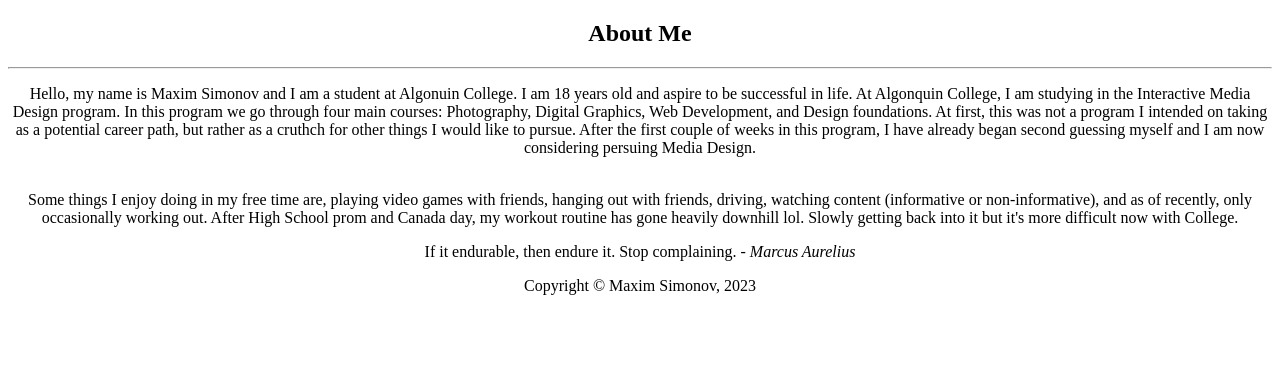
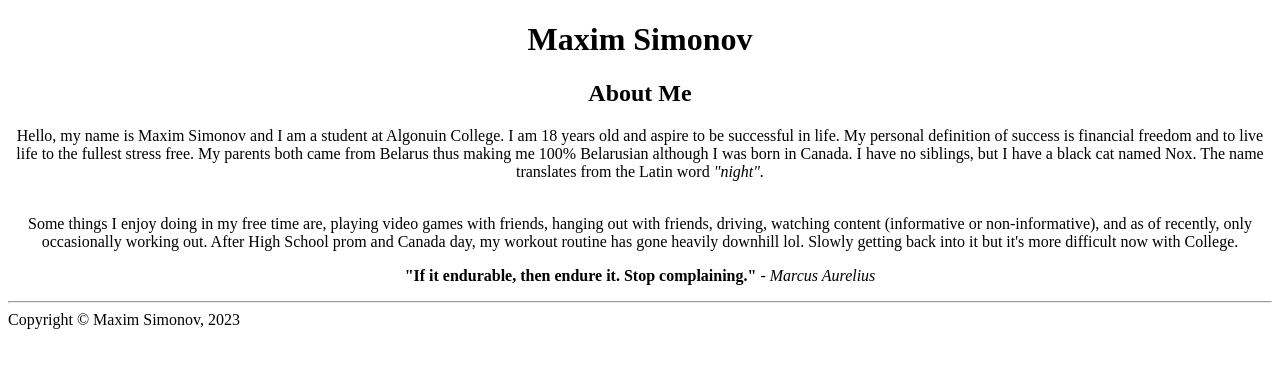
Before and after one commit to MaxSim63/Simo0174.github.io, a plain HTML site: page html-assignment/index.html in a window 1280 px wide. Drawn offline with Linux system fonts and the light colour scheme.

Commit message:
html-assignment

```diff
--- a/html-assignment/index.html
+++ b/html-assignment/index.html
@@ -3,36 +3,44 @@
     <head>
         <title>Maxim Simonov</title>
     </head>
+
+    <body>
+        <main style="text-align:center">
+        <header>
+            <h1>
+            Maxim Simonov
+            </h1>
+        </header>
+
     <article>
-        <header style="text-align:center">
-            <h1>About Me</h1>
-        </header>
-    </article>
-    <hr>
-<body>
-    <main style="text-align:center">
-        <p>Hello, my name is Maxim Simonov and I am a student at Algonuin College. I am 18 years old and aspire to be successful
-            in life. At Algonquin College, I am studying in the Interactive Media Design program. In this program we go through
-            four main courses: Photography, Digital Graphics, Web Development, and Design foundations. At first, this was not a
-            program I intended on taking as a potential career path, but rather as a cruthch for other things I would like to pursue.
-            After the first couple of weeks in this program, I have already began second guessing myself and I am now considering persuing
-            Media Design. </p>
+        <header><h2>About Me</h2></header>
+            <p>
+            Hello, my name is Maxim Simonov and I am a student at Algonuin College. I am 18 years old and aspire to be successful
+            in life. My personal definition of success is financial freedom and to live life to the fullest stress free.
+            My parents both came from Belarus thus making me 100% Belarusian although I was born in Canada. I have no siblings, but
+            I have a black cat named Nox. The name translates from the Latin word <em>"night".</em>
+            </p>
 
-        <br>
+            <br>
 
-        <p2>Some things I enjoy doing in my free time are, playing video games with friends, hanging out with friends, driving,
+            <p2>
+            Some things I enjoy doing in my free time are, playing video games with friends, hanging out with friends, driving,
             watching content (informative or non-informative), and as of recently, only occasionally working out. After High School prom
             and Canada day, my workout routine has gone heavily downhill lol. Slowly getting back into it but it's more difficult now
             with College.
-        </p2>
+            </p2>
+
         <blockquote>
-        If it endurable, then endure it. Stop complaining. <cite>- <em>Marcus Aurelius</em></cite>
+        <strong>"If it endurable, then endure it. Stop complaining."</strong> <cite>- <em>Marcus Aurelius</em></cite>
         </blockquote>
+
+        <hr>
+
+    </article>
+        </main>
+
         <footer>
             Copyright &copy; Maxim Simonov, 2023
         </footer>
-    </main>
-</body>
-
-
+    </body>
 </html>
```
